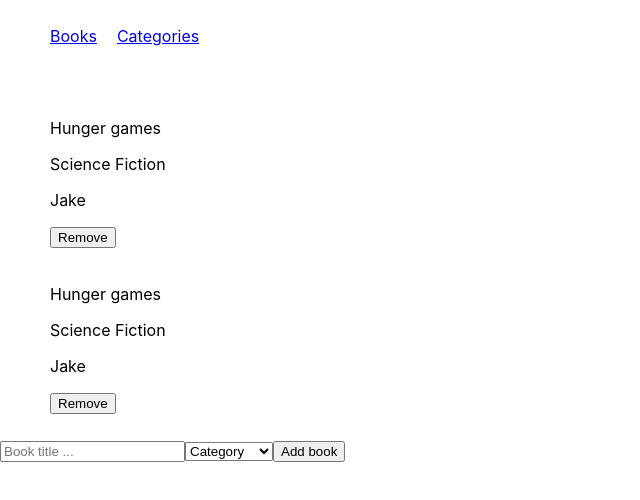
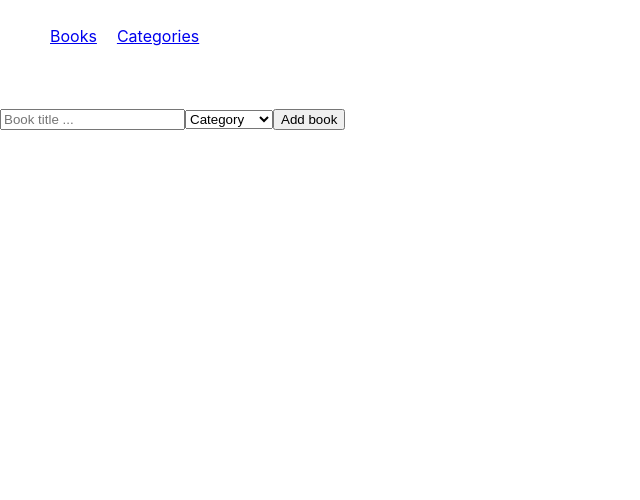
Before and after one commit to matovu-farid/bookstore, a React (Create React App) app: page / in a window 1280 px wide. Shown: the top 500 px of the page, without its empty margins (0-640 px from the left). Built offline with nearby package versions, Linux system fonts and the light colour scheme.

Commit message:
Remove the fake data

```diff
--- a/src/components/BookList/BookList.js
+++ b/src/components/BookList/BookList.js
@@ -1,24 +1,10 @@
 import BookItem from '../BookItem/BookItem';
 
 const BookList = () => {
-  const fakeData = [
-    {
-      id: '1',
-      name: 'Hunger games',
-      author: 'Jake',
-      category: 'Science Fiction',
-    },
-    {
-      id: '2',
-      name: 'Hunger games',
-      author: 'Jake',
-      category: 'Science Fiction',
-    },
-
-  ];
+  const data = [];
   return (
     <ul>
-      {fakeData.map(({
+      {data.map(({
         author, name, category, id,
       }) => (
         <li key={id}>
```
